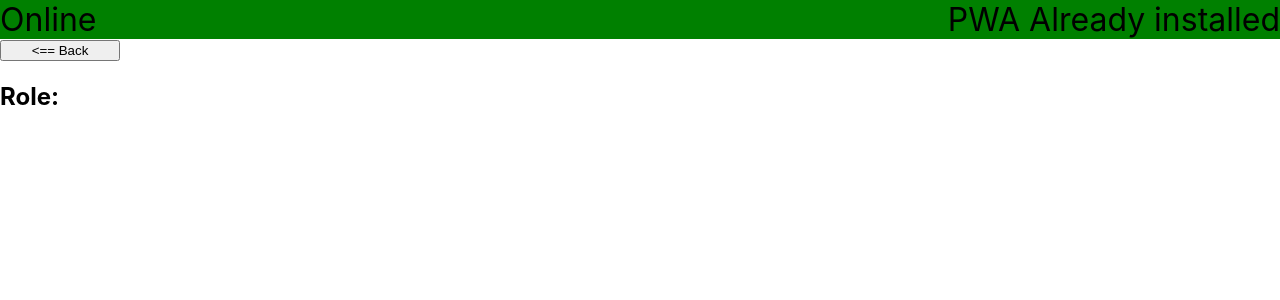
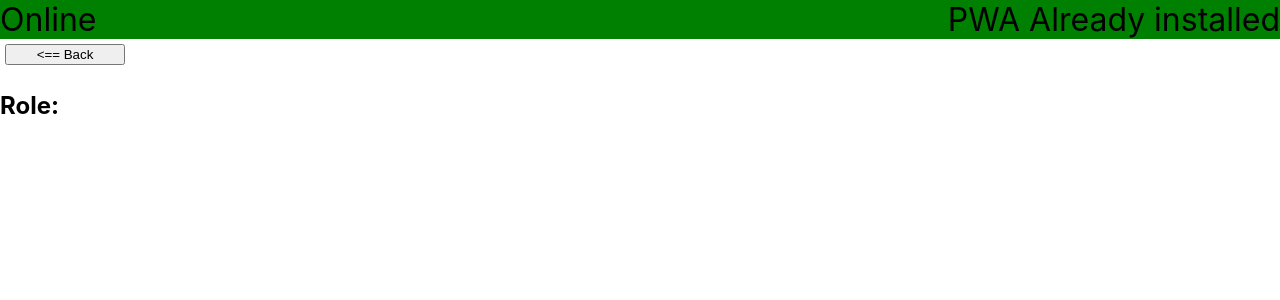
Before and after one commit to gurneyds/react-pwa, a React (Create React App) app: page /team/1 in a window 1280 px wide. Shown: the top 300 px of the page. Built offline with nearby package versions, Linux system fonts and the light colour scheme; no server answers.

Commit message:
Show message if service worker is stale

```diff
--- a/src/Components/BackBtn.js
+++ b/src/Components/BackBtn.js
@@ -1,5 +1,5 @@
 import React from 'react'
 
 export default function BackBtn() {
-  return <button style={{ width: 120 }} type="button" onClick={() => window.history.back()}>{'<== Back'}</button>
+  return <button style={{ width: 120, margin: 5 }} type="button" onClick={() => window.history.back()}>{'<== Back'}</button>
 }
--- a/src/Components/InstallPwa.js
+++ b/src/Components/InstallPwa.js
@@ -9,7 +9,6 @@ export default function InstallPwa() {
       // Save for later
       setBeforeInstallEvent(event)
     });
-
   }, [])
 
   function install() {
@@ -28,5 +27,5 @@ export default function InstallPwa() {
 
   }
 
-  return (beforeInstallEvent ? <button className="pwaButtonInstall" type="button" onClick={install}>Install for offline use</button> : <span>PWA Already installed</span>)
+  return (beforeInstallEvent ? <button className="pwaButtonInstall" type="button" onClick={install}>Install for offline use</button> : <span>{navigator.serviceWorker.controller ? 'New content available by closing and opening the application again' : 'PWA Already installed'}</span>)
 }
```
